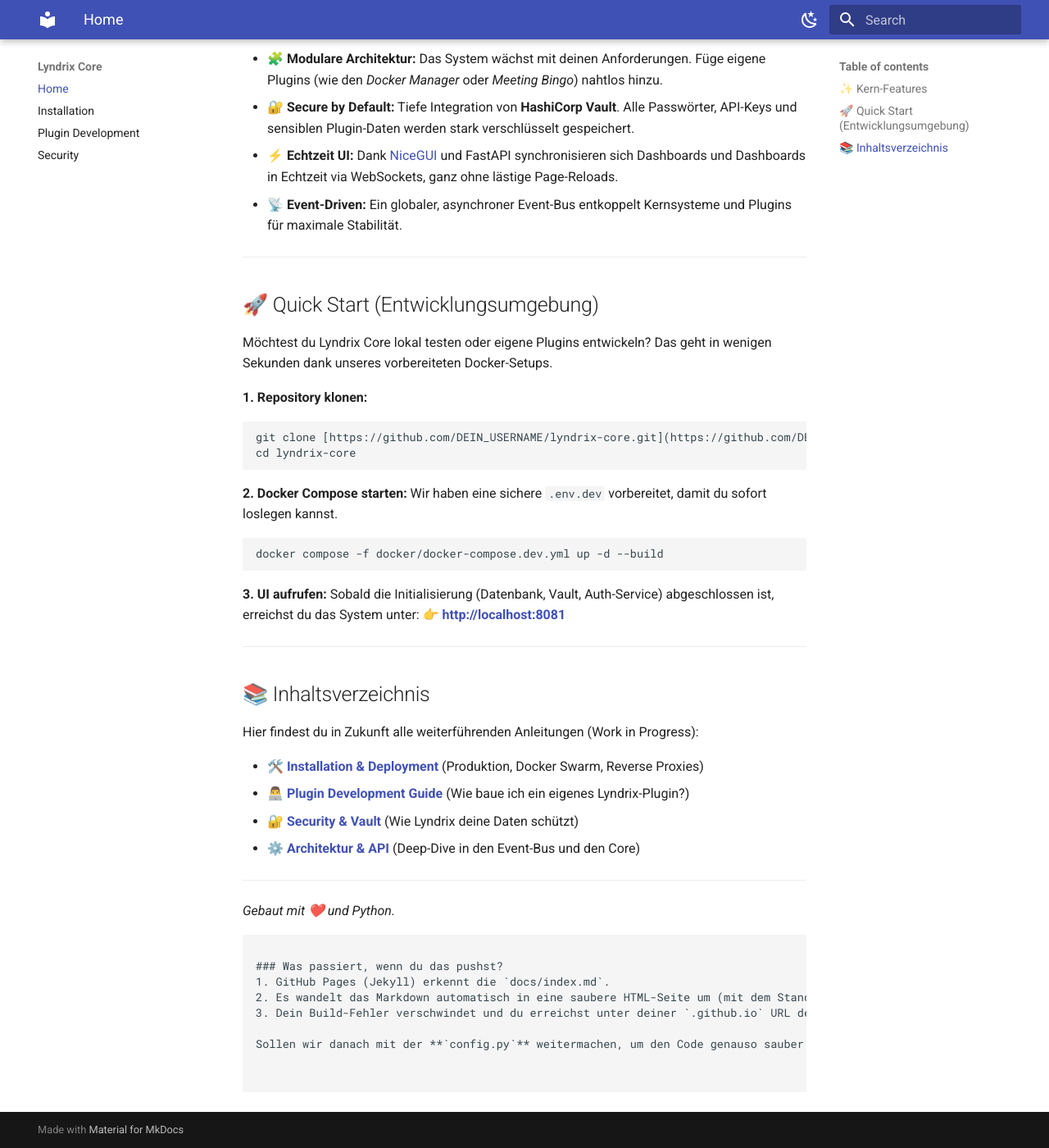
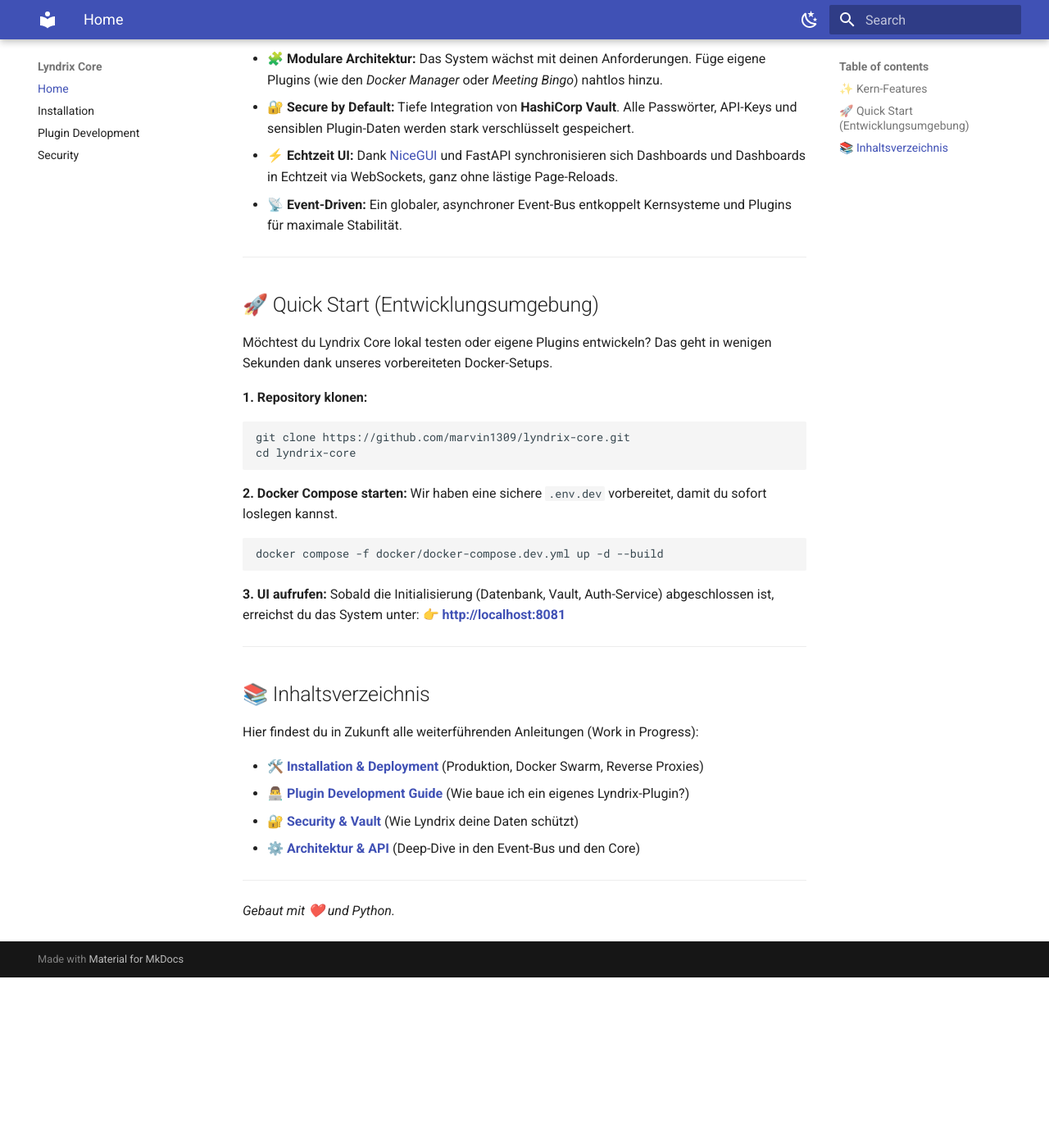
Before and after one commit to marvin1309/lyndrix-core, an MkDocs documentation site: the page built from docs/index.md, in a window 1280 px wide and 1400 px high, scrolled down 356 px. Shown: the whole window at 82% size. Built offline with MkDocs 1.6.1 and Material for MkDocs 9.7.7, drawn with Linux system fonts in a browser that asks for light colours; after the commit the page ends 1548 px from its top, so only the background shows below that.

Commit message:
fixed formating issues i

````diff
--- a/docs/index.md
+++ b/docs/index.md
@@ -22,7 +22,7 @@
 **1. Repository klonen:**
 
 ```bash
-git clone [https://github.com/DEIN_USERNAME/lyndrix-core.git](https://github.com/DEIN_USERNAME/lyndrix-core.git)
+git clone https://github.com/marvin1309/lyndrix-core.git
 cd lyndrix-core
 ```
 
@@ -51,15 +51,3 @@
 ---
 
 _Gebaut mit ❤️ und Python._
-
-```
-
-### Was passiert, wenn du das pushst?
-1. GitHub Pages (Jekyll) erkennt die `docs/index.md`.
-2. Es wandelt das Markdown automatisch in eine saubere HTML-Seite um (mit dem Standard GitHub-Theme).
-3. Dein Build-Fehler verschwindet und du erreichst unter deiner `.github.io` URL deine neue Startseite!
-
-Sollen wir danach mit der **`config.py`** weitermachen, um den Code genauso sauber zu kriegen wie diese Doku?
-
-
-```
````
Also changed, not shown: site/index.html, site/search.json, 1 other file.
